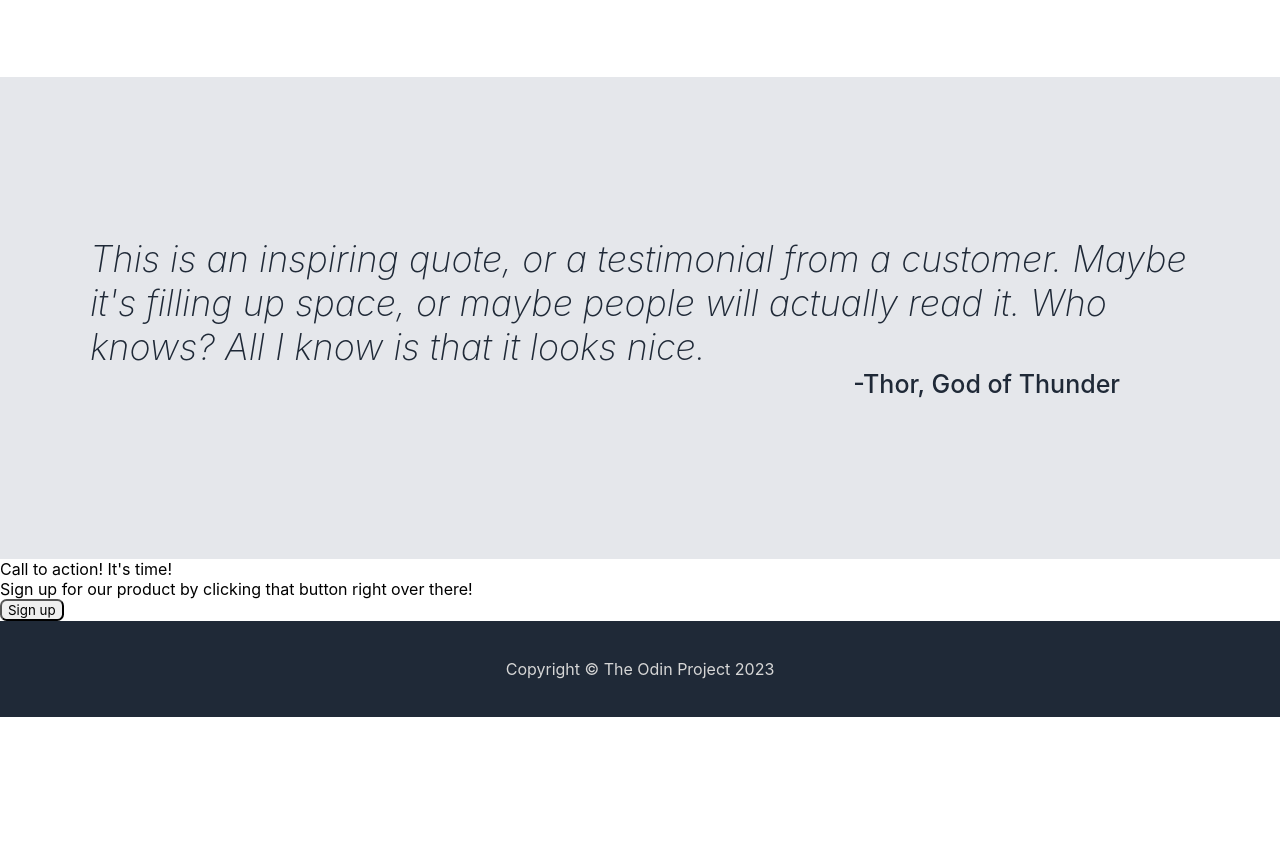
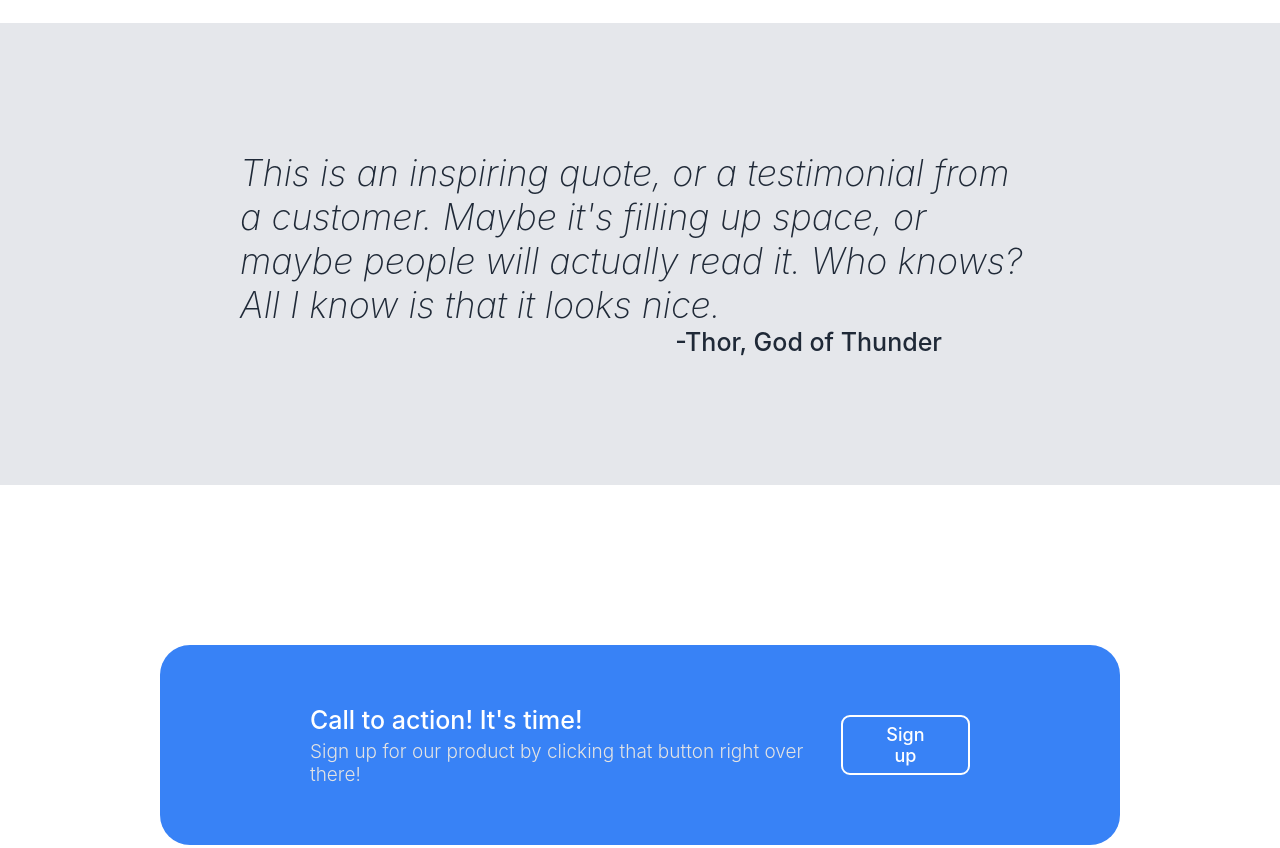
Before and after one commit to azureskyes/landing-page, a plain HTML site: page index.html in a window 1280 px wide. Shown: the part 1147-1995 px from the top of the page. Before the commit the page ends 1864 px from the top, so only its background shows below. Drawn offline with Linux system fonts and the light colour scheme.

Commit message:
TOP CSS Landing Page final basic layout/solution

```diff
--- a/style.css
+++ b/style.css
@@ -8,7 +8,7 @@ body {
 
 img[src="img/subcont1-img.jpg"] {
     display:flex;
-    width: 685px;
+    width: 600px;
     border-radius: 30px;
 }
 
@@ -59,14 +59,16 @@ li, a {
     align-items: center;
 }
 
-.header-links {
+.header-links, li, a {
     display: flex;
     background-color: #1F2937;
+    color: rgb(194, 194, 194);
     justify-content: center;
     align-items: center;
     font-size: 18px;
     gap: 2em;
 }
+
 
 .header-container {
     display: flex;
@@ -164,7 +166,7 @@ button.subcont1-signup {
 .subcont2-info {
     display: flex;
     flex-direction: column;
-    gap: 10px;
+    gap: 20px;
     text-align: center;
     max-width: 200px;
     font-size: 18px;
@@ -174,12 +176,12 @@ button.subcont1-signup {
 
 /* subcont3 */
 .subcont3 {
-  display: flex;
+    display: flex;
     flex-direction: column;
     background-color: #E5E7EB;
     justify-content: center;
     align-items: center;
-    padding: 10em;
+    padding: 8em;
 }
 
 .subcont3-quote {
@@ -190,9 +192,9 @@ button.subcont1-signup {
     font-style: italic;
     font-weight: 230;
     color: #1F2937;
-    width: 1100px;
+    width: 800px;
     padding: 0;
-    margin: 0;
+    margin: auto;
 }
 
 .subcont3-attrib {
@@ -201,4 +203,58 @@ button.subcont1-signup {
     font-size: 25px;
     font-weight: 550;
     color: #1F2937;
+    margin-right: 210px;
 }
+
+/* subcont 4 */
+
+.subcont4 {
+    display: flex;
+    justify-content: center;
+    align-items: center;
+    padding: 10em;
+}
+
+.subcont4-box {
+    background: #3882F6;
+    border-radius: 30px;
+    padding: ;
+    display: flex;
+    justify-content: space-between;
+    align-items: center;
+    height: 200px;
+    width: 1100px;
+}
+
+.subcont4-textcontainer {
+    display: flex;
+    flex-direction: column;
+    color: white;
+    padding-left: 150px;
+    gap: 5px;
+}
+
+.subcont4-textupper {
+    font-size: 25px;
+    font-weight: 450;
+}
+
+.subcont4-textlower {
+    font-size: 19px;
+    font-weight: 300;
+    color: rgb(227, 227, 227);
+}
+
+button.subcont4-signup {
+    background: #3882F6;
+    border: 2.5px solid white;
+    color: white;
+    margin-right: 150px;
+    font-size: 18px;
+    padding: 7px 35px;
+    font-weight: 500;
+}
+
+.footer {
+    font-size: 19px;
+}
```
Also changed, not shown: index.html (+0 -1 lines).
